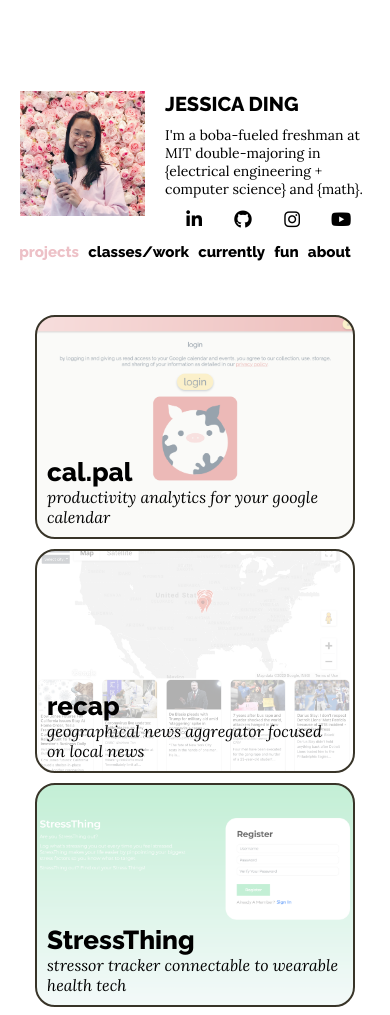
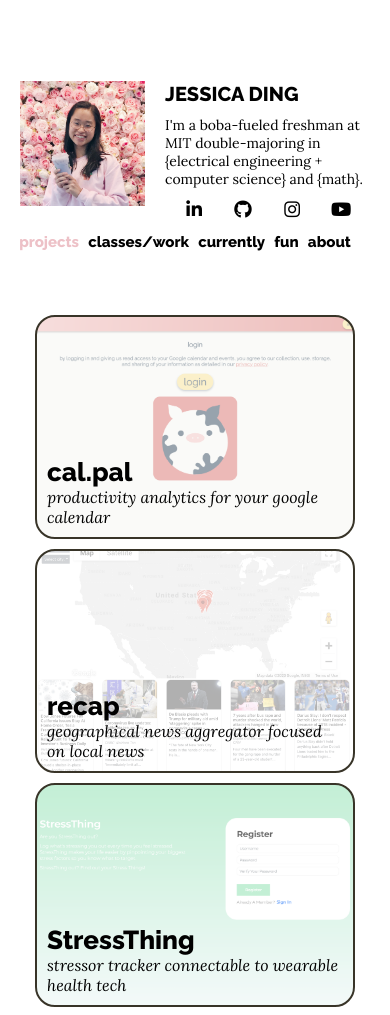
Before and after one commit to jessding/jessding.github.io, a Jekyll site: the page built from index.html, in a window 390 px wide. Shown: the top 1015 px of the page. Built offline with Jekyll 4.4.1, drawn with Linux system fonts in a browser that asks for light colours; nearby versions of some CDN libraries.

Commit message:
mobile???

```diff
--- a/assets/css/main.css
+++ b/assets/css/main.css
@@ -251,6 +251,9 @@
     .icon {
         font-size: 18px;
     }
+    .pagelink {
+        margin-bottom: 0px;
+    }
     .pagelinks {
         flex-direction: row;
         flex-flow: row wrap;
@@ -260,7 +263,7 @@
         margin-bottom: 0px;
     }
     .content {
-        width: screen;
+        width: auto;
         margin-left: 10px;
         margin-right: 10px;
         flex-basis: 75%;
@@ -270,7 +273,7 @@
         flex-direction: column;
         flex-wrap: wrap;
         width: auto;
-        max-width: auto;
+        max-width: 644px;
     }
     .projbox {
         width: auto;
```
